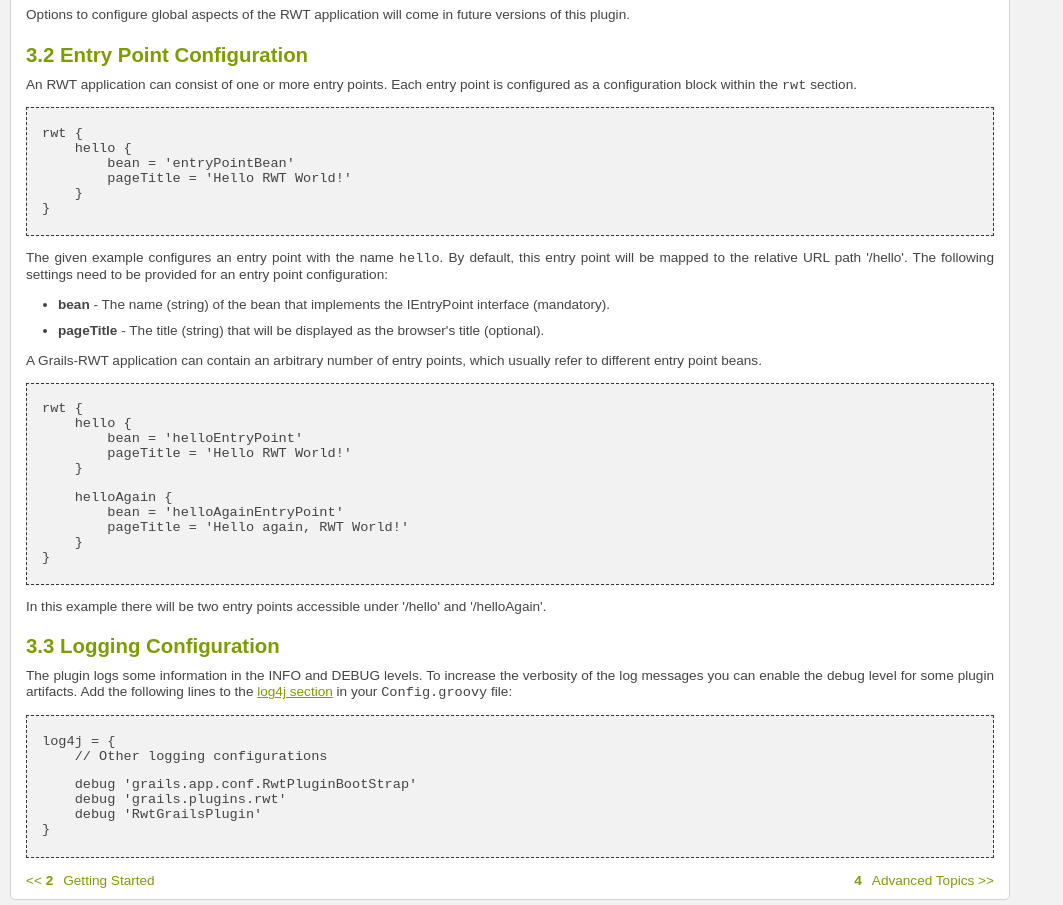
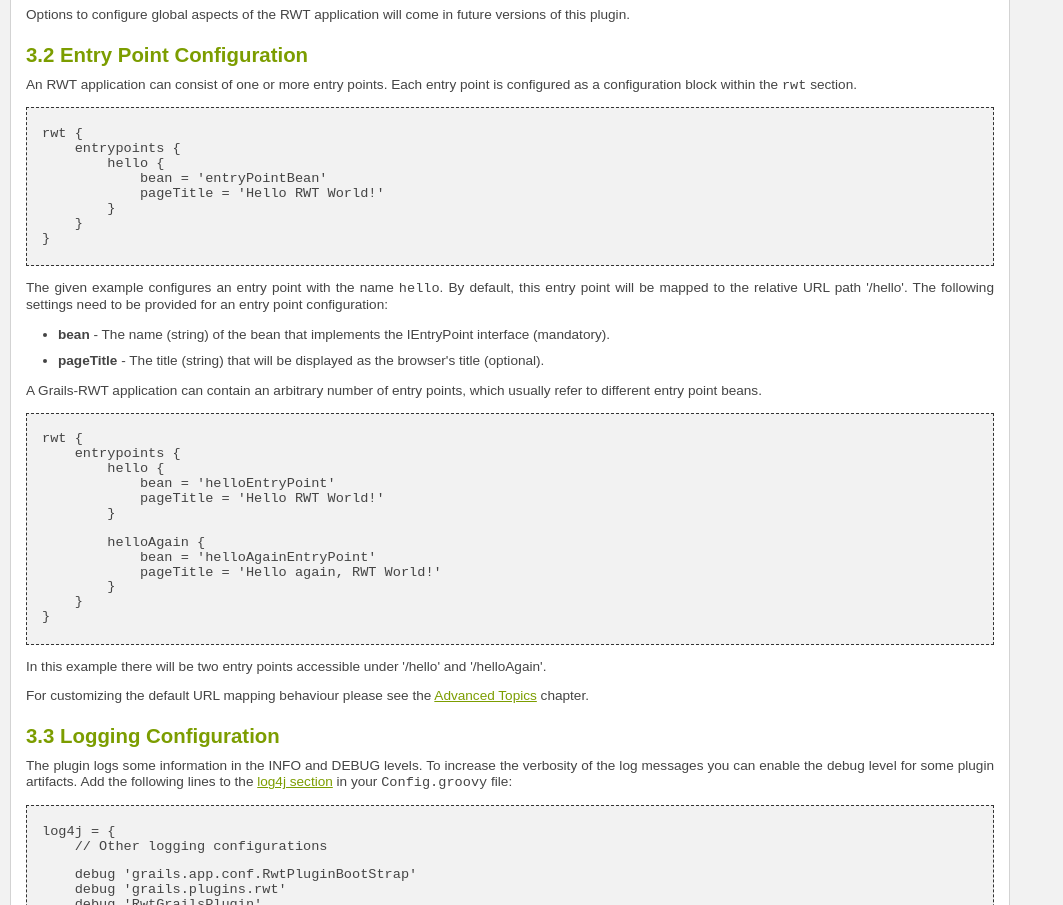
Before and after one commit to bwolff/grails-rwt, a plain HTML site: page guide/configuration.html in a window 1280 px wide. Shown: the part 608-1513 px from the top of the page, without its empty margins (0-1063 px from the left). Drawn offline with Linux system fonts and the light colour scheme.

Commit message:
Fixed wrong code snipped in the documentation about the entry point configuration.

```diff
--- a/guide/configuration.html
+++ b/guide/configuration.html
@@ -115,9 +115,11 @@ Options to configure global aspects of the RWT application will come in future v
 <h2 id="entryPointConfiguration">3.2 Entry Point Configuration</h2>
 An RWT application can consist of one or more entry points. Each entry point is configured as a
 configuration block within the <code>rwt</code> section.<p class="paragraph"/><div class="code"><pre>rwt &#123;
+    entrypoints &#123;
         hello &#123;
             bean = 'entryPointBean'
             pageTitle = 'Hello RWT World!'
+        &#125;
     &#125;
 &#125;</pre></div><p class="paragraph"/>The given example configures an entry point with the name <code>hello</code>. By default, this entry point will
 be mapped to the relative URL path '/hello'. The following settings need to be provided for an
@@ -127,14 +129,16 @@ entry point configuration:
 <li><strong class="bold">pageTitle</strong> - The title (string) that will be displayed as the browser's title (optional).</li>
 </ul><p class="paragraph"/>A Grails-RWT application can contain an arbitrary number of entry points, which usually refer to
 different entry point beans.<p class="paragraph"/><div class="code"><pre>rwt &#123;
+    entrypoints &#123;
         hello &#123;
             bean = 'helloEntryPoint'
             pageTitle = 'Hello RWT World!'
-    &#125;<p class="paragraph"/>    helloAgain &#123;
+        &#125;<p class="paragraph"/>        helloAgain &#123;
             bean = 'helloAgainEntryPoint'
             pageTitle = 'Hello again, RWT World!'
         &#125;
-&#125;</pre></div><p class="paragraph"/>In this example there will be two entry points accessible under '/hello' and '/helloAgain'.
+    &#125;
+&#125;</pre></div><p class="paragraph"/>In this example there will be two entry points accessible under '/hello' and '/helloAgain'.<p class="paragraph"/>For customizing the default URL mapping behaviour please see the <a href="../guide/single.html#advancedTopics" class="guide">Advanced Topics</a> chapter.
 
 
 
```
Also changed, not shown: gapi/DefaultPackage/RwtGrailsPlugin.html (+2 -2 lines), gapi/DefaultPackage/RwtPluginBootStrap.html (+2 -2 lines), gapi/deprecated-list.html (+1 -1 lines), gapi/grails/plugins/rwt/ApplicationConfigurationBean.html (+2 -2 lines), gapi/grails/plugins/rwt/EntryPointConfiguration.html (+2 -2 lines), gapi/grails/plugins/rwt/EntryPointFactory.html (+2 -2 lines), gapi/help-doc.html (+1 -1 lines), gapi/index-all.html (+1 -1 lines), guide/pages/entryPointConfiguration.html (+6 -2 lines), guide/single.html (+6 -2 lines). Lines whose indentation alone changed are shown as unchanged.
